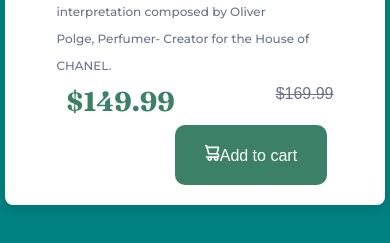
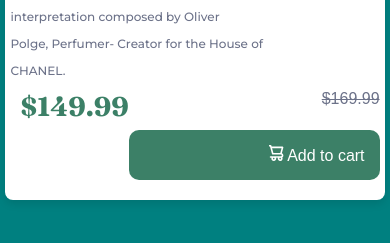
Before and after one commit to Noahsparkes/Product-Preview-Card, a plain HTML site: page Main Components/HTML/index.html in a window 390 px wide. Shown: the part 557-800 px from the top of the page. Drawn offline with Linux system fonts and the light colour scheme.

Commit message:
recent changes.

```diff
--- a/Main Components/CSS/styles.css
+++ b/Main Components/CSS/styles.css
@@ -110,8 +110,9 @@ body {
         background-color: var(--primary-color);
         border: none;
         color: white;
-        padding:20px 30px;
-        border-radius:10px;
+        padding: 15px;
+        padding-left: 140px;
+        border-radius: 10px;
         text-align: center;
         display: inline-block;
         font-size: 16px;
@@ -119,6 +120,12 @@ body {
         margin-bottom: 20px;
         cursor: pointer;
     }
+
+    .cart-div{
+        display: flex;
+        align-items: center;
+        justify-content: center;
+    }/*trial*/
 }
 
 /*Phone screen*/
--- a/Main Components/HTML/index.html
+++ b/Main Components/HTML/index.html
@@ -41,7 +41,9 @@
 
       <div class="pricepoint">$149.99</div>
       <div class="old-price">$169.99</div>
-      <button class="cart-btn"><img src="/images/icon-cart.svg" alt="cart-img">Add to cart</button>
+      <div class="cart-div">
+        <button class="cart-btn"><img src="/images/icon-cart.svg" alt="cart-img"> Add to cart</button>
+      </div>
     </div>
   </div>
 
```
